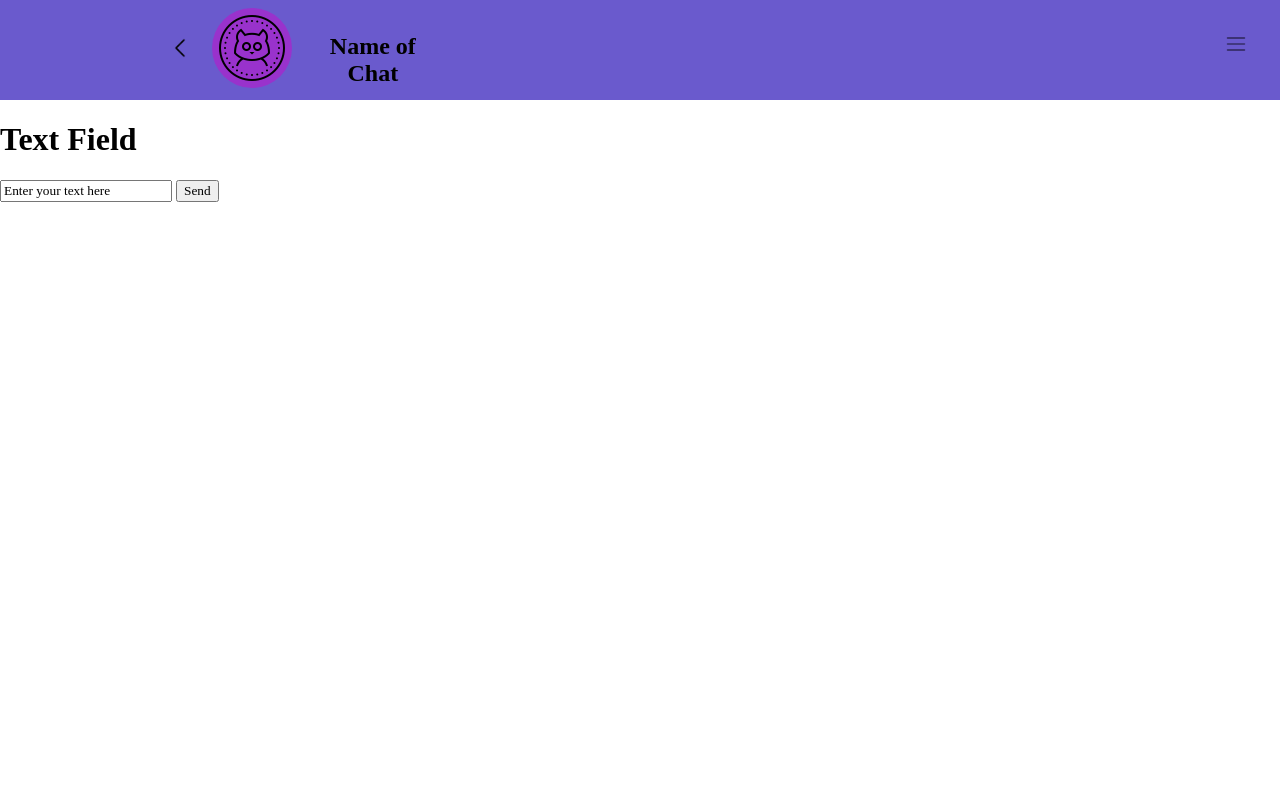
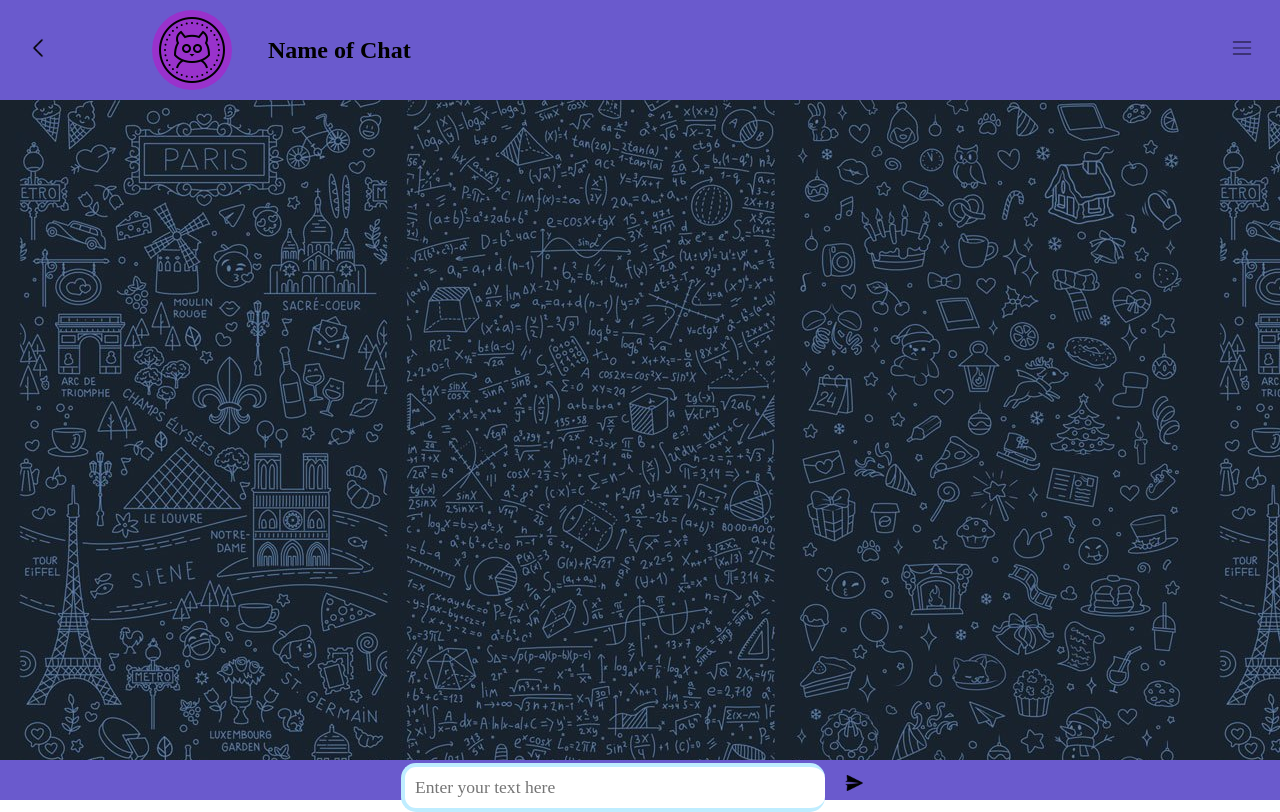
Before and after one commit to Black-Spades-Z/Flask_Group_Chat, a Flask app: template templates/home.html in a window 1280 px wide. Before the commit the page ends 202 px from the top, so only its background shows below. Run offline with Flask 3, Linux system fonts and the light colour scheme; the template is opened without the code that fills it, so the values that code supplies are empty.

Commit message:
Room Page has finished )

```diff
--- a/templates/home.html
+++ b/templates/home.html
@@ -1,3 +1,53 @@
+<!DOCTYPE html>
+<html lang="en">
+    <head>
+        <meta charset="UTF-8">
+        <link rel="stylesheet" href="style.css">
+        <title>Title</title>
+    </head>
+
+    <body>
+
+        <!-- Header -->
+
+        <div class ="main-header">
+            <div class="main-header back-block">
+                <button class ="btn back" type="button"> <IMG src="images/back.png"></button>
+            </div>
+            <div class="main-header avatar-block">
+                 <img class="avatar" src="images/avatar.png">
+            </div>
+            <div class="main-header name-block">
+                <h2  class="chat-name" > Name of Chat </h2>
+            </div>
+            <div class="main-header menu-block">
+                 <button class="btn menu" type="button"> <img src="images/menu.png"> </button>
+            </div>
+
+
+
+        </div>
+
+        <!-- Text Field -->
+
+        <div class="text-field">
+
+        </div>
+
+        <!-- Footer -->
+
+        <div class="footer">
+            <input type = text, placeholder="Enter your text here">
+            <button class="btn send"> <img src="images/send.png"></button>
+        </div>
+    </body>
+</html>
+
+
+
+
+
+<!---
 <!DOCTYPE html>
 <html lang="en">
 <head>
@@ -9,7 +59,7 @@
 <div class ="main-header">
     <ul class ="main-header main-ul">
         <li>
-            <!-- <div class="main-header left-part"> --->
+          <div class="main-header left-part">
                 <ul class="main-header inner-ul">
                     <li>
                         <button class ="btn back" type="button"> <IMG src="images/back.png"></button>
@@ -21,12 +71,12 @@
                         <h2  class="chat-name" > Name of Chat </h2>
                     </li>
                 </ul>
-            <!-- </div> -->
+           </div>
         </li>
         <li>
-         <!--   <div class ="main-header right-part"> -->
+       <div class ="main-header right-part">
                 <button class="btn menu" type="button"> <img src="images/menu.png"> </button>
-            <!-- </div> -->
+            </div>
         </li>
 
     </ul>
@@ -44,3 +94,5 @@
 </div>
 </body>
 </html>
+
+--->
--- a/templates/style.css
+++ b/templates/style.css
@@ -5,52 +5,65 @@
 html, body {
     margin: 0;
     padding: 0;
+
+    width: 100%;
+    height: 100%;
 }
-ul {
-    margin: 0;
-    padding: 0;
-}
+
 .main-header {
     width: 100%;
-    display: flex;
-    background-color: SlateBlue;
+    height: 20%;
+
     margin: 0px;
     padding: 0px;
-    height: 100px;
-    align-items: center;
+
+
     max-height: 100px;
     min-width: 100px;
 
+    position: relative;
+
+    display: flex;
+    justify-content: center;
+    align-items: center;
+    vertical-align: middle;
+    text-align: left;
+
+
+    background-color: SlateBlue;
 }
 
-.main-ul {
-    flex-grow: 1;
-    display: inline-block;
-    text-align: center;
-    align-items: center;
-    align-content: center;
-    text-align-all: center;
-    width: 50%;
-}
-
-.main-ul li{
-    display: inline;
-
-}
-.main-ul li:first-child{
-    display: inline-block;
+.main-header.back-block {
+    width: 10%;
+    justify-content: left;
 
 }
 
-.main-ul li:last-child{
-    float: right;
-    margin-top: 1.3em;
-    text-align: center;
-    vertical-align: center;
-    padding-right: 1em;
-    width: 50%;
+.main-header.avatar-block {
+    width: 10%;
 
 }
+
+.main-header.name-block {
+    width: 70%;
+
+    justify-content: start;
+
+    text-align: start;
+    align-content: start;
+
+
+}
+
+.main-header.menu-block {
+
+    width: 10%;
+
+
+    justify-content: right;
+
+}
+
 
 
 .btn {
@@ -67,7 +80,7 @@
 
 .btn.back {
     float: left;
-    padding-right: 1em;
+    margin-left: 1em;
     cursor: pointer;
 }
 
@@ -81,7 +94,9 @@
 
 .chat-name {
     margin-left: 0.5em;
-    text-align-all: center;
+    text-align-all: left;
+    text-align: left;
+    align-content: start;
     cursor: pointer;
 
 }
@@ -90,12 +105,70 @@
 
 
     float: right;
-    margin-right: 0;
-    align-items: end;
-    padding-right: 0.5em;
+    margin-right: 1em;
+
     cursor: pointer;
+}
+
+.btn.send {
+
+
 }
 
 .btn:hover {
     background-color: DarkSlateBlue ;
 }
+
+.text-field {
+    width: 100%;
+    height: 85%;
+    margin: 0;
+    padding: 0;
+
+    display: block;
+    align-items: center;
+    justify-content: center;
+
+    overflow: auto;
+
+    background-image: url("images/background.jpg");
+
+}
+
+
+.footer {
+
+    position: absolute;
+    bottom: 0;
+
+    width: 100%;
+    height: 5%;
+
+    margin: 0;
+    padding: 0;
+
+    display: inline-block;
+    justify-content: center;
+    align-items: center;
+    text-align: center;
+
+    background-color: SlateBlue;
+}
+
+.footer input {
+
+    width: 400px;
+
+    flex-grow: 1;
+    padding: 10px;
+    font-size: 1.1rem;
+    outline: none;
+    border: 4px solid rgb(191, 237, 255);
+    border-right: none;
+    background-color: white;
+    border-bottom-left-radius: 15px;
+    border-bottom-right-radius: 15px;
+    border-top-left-radius: 15px;
+    border-top-right-radius: 15px;
+
+}
```
Also changed, not shown: templates/images/background.jpg (added).
